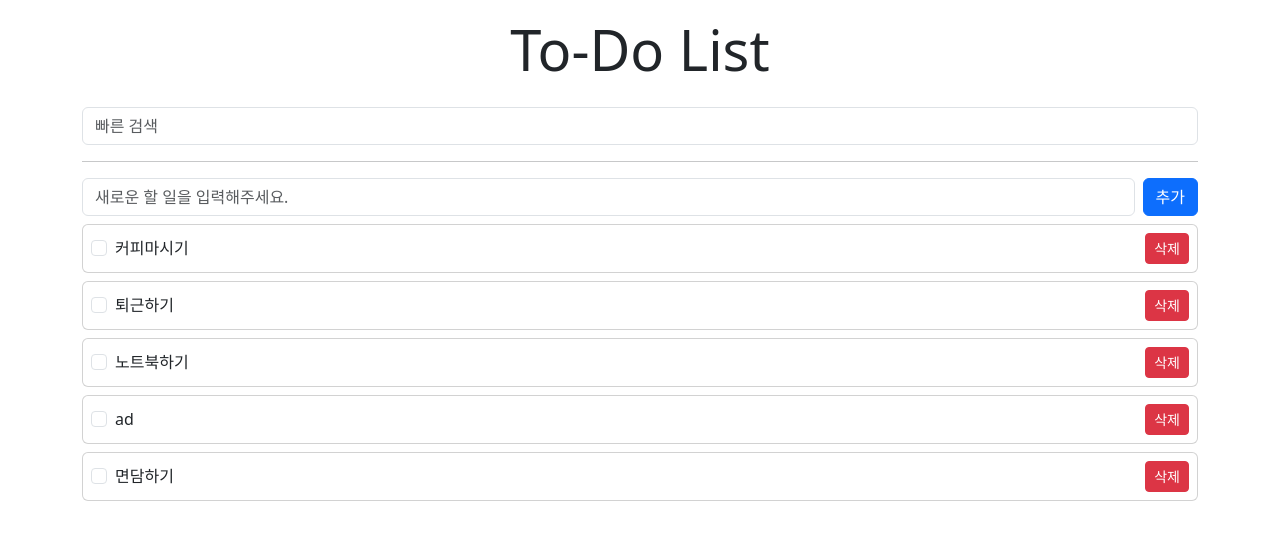
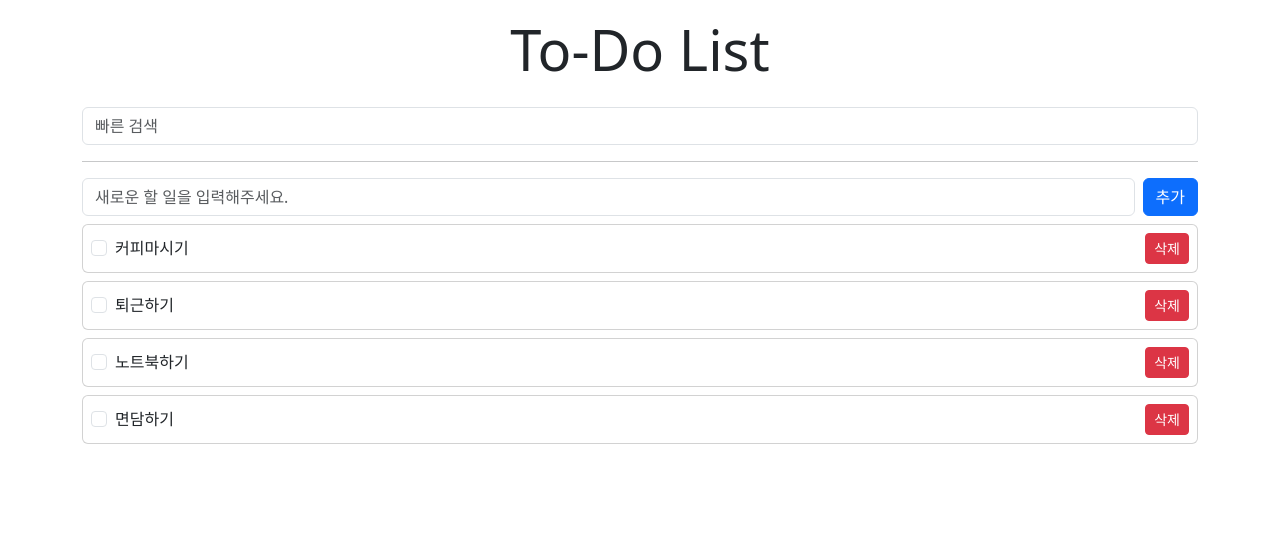
Before and after one commit to 2Heeae/vue3-project, a Vue app: page / in a window 1280 px wide. Shown: the top 540 px of the page. Built offline with nearby package versions, Linux system fonts and the light colour scheme; data requests are answered from the project's data file.

Commit message:
[To-Do] DB에서 항목 삭제하기
axios.delete 사용해서 DB에서 삭제하기

```diff
--- a/db.json
+++ b/db.json
@@ -16,11 +16,6 @@
       "completed": false
     },
     {
-      "id": "b832",
-      "subject": "ad",
-      "completed": false
-    },
-    {
       "id": "547a",
       "subject": "면담하기",
       "completed": false
--- a/src/App.vue
+++ b/src/App.vue
@@ -72,9 +72,16 @@
       todos.value[index].completed = !todos.value[index].completed;
     };
 
-    const deleteTodo = (index) => {
-      console.log(index);
-      todos.value.splice(index, 1);
+    const deleteTodo = async (index) => {
+      error.value = '';
+      const id = todos.value[index].id;
+      try{
+        await axios.delete('http://localhost:3000/todos/' + id);
+        todos.value.splice(index, 1);
+      } catch(err) {
+        console.log(err);
+        error.value = 'DB 연결 에러가 발생하였습니다.';
+      }
     }
 
     const searchText = ref('');
```
